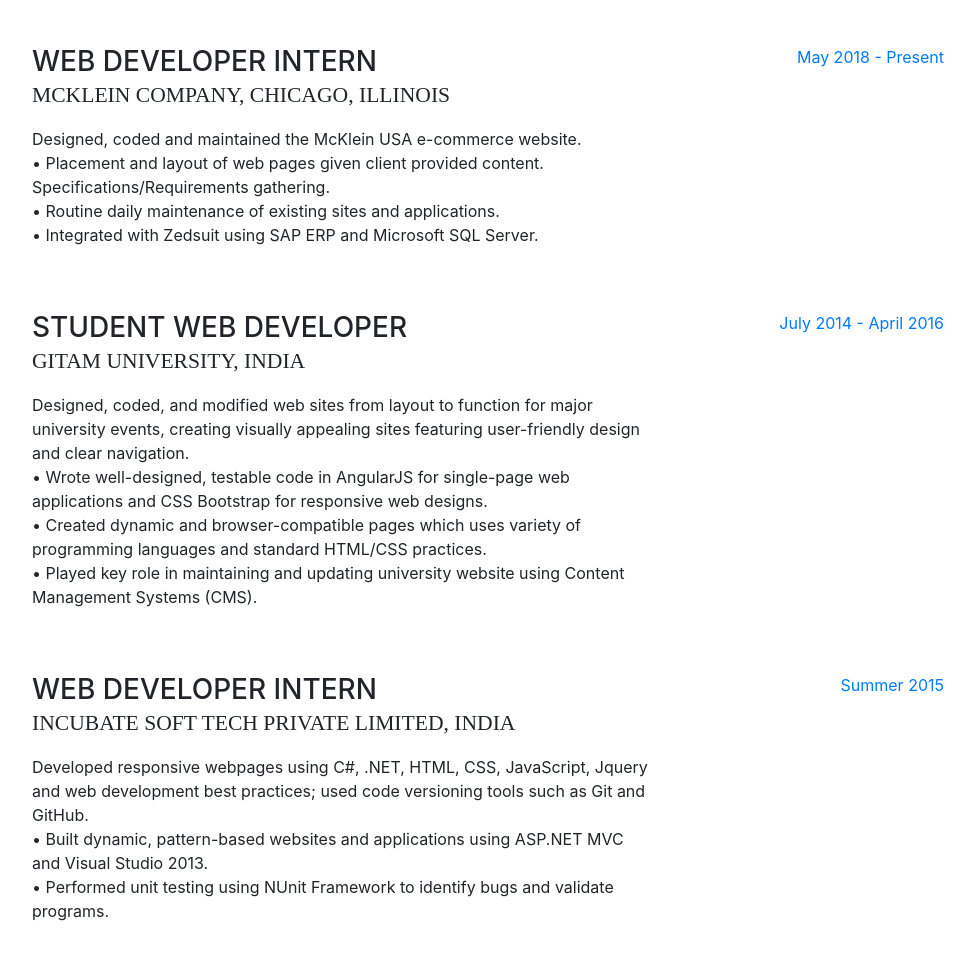
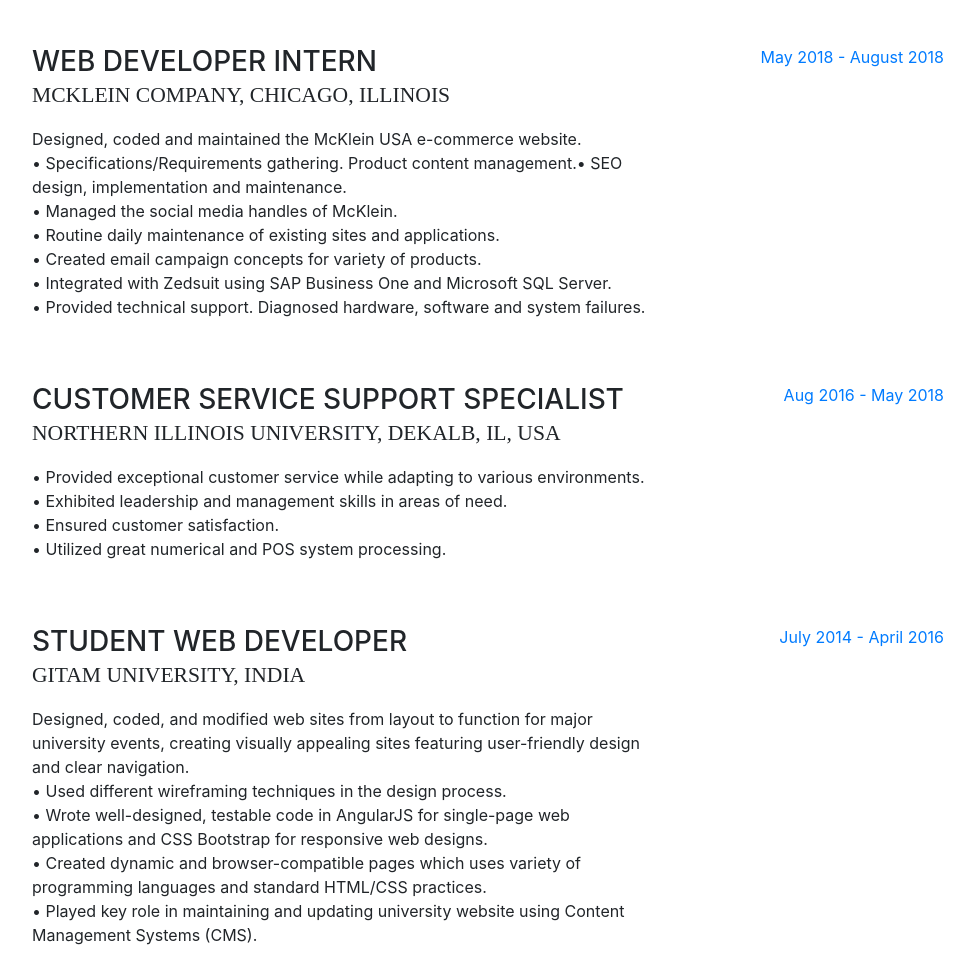
Before and after one commit to rahulmarupaka/rahulmarupaka.github.io, a website with bundled scripts: page index.html in a window 1280 px wide. Shown: the part 889-1855 px from the top of the page, without its empty margins (288-1263 px from the left). Built offline with nearby package versions, Linux system fonts and the light colour scheme; a web font is replaced by a local one.

Commit message:
Update index.html

```diff
--- a/index.html
+++ b/index.html
@@ -68,29 +68,11 @@
           <h1 class="mb-0">Rahul
             <span class="text-primary">Marupaka</span>
           </h1>
-          <div class="subheading mb-5">Northern Illinois University · Dekalb, IL 60115 ·
+          <div class="subheading mb-5">Software/Web Developer · Chicago, IL-60657 ·
             <a href="mailto:rahulmarupaka@gmail.com">rahulmarupaka@gmail.com</a>
           </div>
           <p class="mb-5">Computer Science graduate, adept at designing and developing web applications, object-oriented programming, and building test environments and data sets.</p>
           <ul class="list-inline list-social-icons mb-0">
-		  <!--
-            <li class="list-inline-item">
-              <a href="#">
-                <span class="fa-stack fa-lg">
-                  <i class="fa fa-circle fa-stack-2x"></i>
-                  <i class="fa fa-facebook fa-stack-1x fa-inverse"></i>
-                </span>
-              </a>
-            </li>
-            <li class="list-inline-item">
-              <a href="#">
-                <span class="fa-stack fa-lg">
-                  <i class="fa fa-circle fa-stack-2x"></i>
-                  <i class="fa fa-twitter fa-stack-1x fa-inverse"></i>
-                </span>
-              </a>
-            </li>
-			-->
 
             <li class="list-inline-item">
               <a href="mailto:rahulmarupaka@gmail.com">
@@ -131,10 +113,22 @@
             <div class="resume-content mr-auto">
               <h3 class="mb-0">Web Developer Intern</h3>
               <div class="subheading mb-3">McKlein Company, Chicago, Illinois</div>
-              <p>Designed, coded and maintained the McKlein USA e-commerce website.<br />• Placement and layout of web pages given client provided content. Specifications/Requirements gathering.<br />• Routine daily maintenance of existing sites and applications.<br />• Integrated with Zedsuit using SAP ERP and Microsoft SQL Server.</p>
+              <p>Designed, coded and maintained the McKlein USA e-commerce website. <br />• Specifications/Requirements gathering. Product content management.• SEO design, implementation and maintenance.<br />• Managed the social media handles of McKlein.<br />• Routine daily maintenance of existing sites and applications.<br />• Created email campaign concepts for variety of products.<br />• Integrated with Zedsuit using SAP Business One and Microsoft SQL Server.<br />• Provided technical support. Diagnosed hardware, software and system failures.<br /></p>
               </div>
             <div class="resume-date text-md-right">
-              <span class="text-primary">May 2018 - Present</span>
+              <span class="text-primary">May 2018 - August 2018</span>
+            </div>
+          </div>
+
+
+	<div class="resume-item d-flex flex-column flex-md-row mb-5">
+            <div class="resume-content mr-auto">
+              <h3 class="mb-0">Customer Service Support Specialist</h3>
+              <div class="subheading mb-3">Northern Illinois University, Dekalb, IL, USA</div>
+              <p>• Provided exceptional customer service while adapting to various environments. <br />• Exhibited leadership and management skills in areas of need. <br>• Ensured customer satisfaction. <br>• Utilized great numerical and POS system processing.</p>
+              </div>
+            <div class="resume-date text-md-right">
+              <span class="text-primary">Aug 2016 - May 2018</span>
             </div>
           </div>
 
@@ -142,8 +136,9 @@
             <div class="resume-content mr-auto">
               <h3 class="mb-0">Student Web Developer</h3>
               <div class="subheading mb-3">GITAM University, India</div>
-              <p>Designed, coded, and modified web sites from layout to function for major university events, creating visually appealing sites featuring user-friendly design and clear navigation.<br />• Wrote well-designed, testable code in AngularJS for single-page web applications and CSS Bootstrap for responsive web designs.<br />• Created dynamic and browser-compatible pages which uses variety of programming languages and standard HTML/CSS practices.<br />• Played key role in maintaining and updating university website using Content Management Systems (CMS).</p>
-              </div>
+
+              <p>Designed, coded, and modified web sites from layout to function for major university events, creating visually appealing sites featuring user-friendly design and clear navigation. <br>• Used different wireframing techniques in the design process.<br>• Wrote well-designed, testable code in AngularJS for single-page web applications and CSS Bootstrap for responsive web designs.<br>• Created dynamic and browser-compatible pages which uses variety of programming languages and standard HTML/CSS practices.<br>• Played key role in maintaining and updating university website using Content Management Systems (CMS).</p>
+		  </div>
             <div class="resume-date text-md-right">
               <span class="text-primary">July 2014 - April 2016</span>
             </div>
@@ -245,12 +240,12 @@
 
 
 
-            <!-- <li class="list-inline-item">
+            <li class="list-inline-item">
               <i class="devicons devicons-sass">Sass, </i>
             </li>
             <li class="list-inline-item">
               <i class="devicons devicons-less">Less, </i>
-            </li> -->
+            </li>
             <li class="list-inline-item">
               <i class="devicons devicons-bootstrap">Bootstrap, </i>
             </li>
@@ -271,6 +266,9 @@
 			<li class="list-inline-item">
               <i class="devicons devicons-tableau">Tableau</i>
             </li>
+		  <li class="list-inline-item">
+              <i class="devicons devicons-powerbi">Microsoft Power BI</i>
+            </li>
           </ul>
 
           <div class="subheading mb-3">Databases</div>
@@ -285,6 +283,13 @@
             <li>
               <i class="fa-li fa fa-check"></i>
               Git, GitHub, Microsoft Visual Studio 2013/2017, NetBeans</li>
+          </ul>
+        </div>
+	    <div class="subheading mb-3">Certifications</div>
+          <ul class="fa-ul mb-0">
+            <li>
+              <i class="fa-li fa fa-check"></i>
+              Google Analytics Individual Qualification</li>
           </ul>
         </div>
       </section>
```
